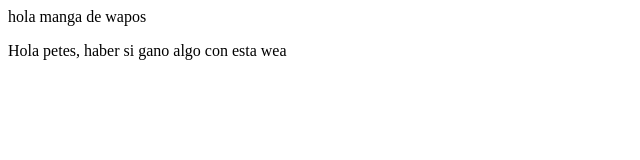
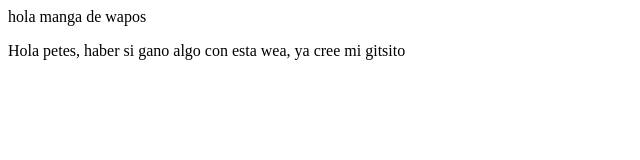
Before and after one commit to Ausubel/proyectDemoCursoPrework, a plain HTML site: page index.html in a window 1280 px wide. Shown: the whole page, without its empty margins (0-640 px from the left). Drawn offline with Linux system fonts and the light colour scheme.

Commit message:
cambios agrege mi  primer git

```diff
--- a/index.html
+++ b/index.html
@@ -9,7 +9,7 @@
 <body>
     hola manga de wapos
     <p>
-        Hola petes, haber si gano algo con esta wea
+        Hola petes, haber si gano algo con esta wea, ya cree mi gitsito
     </p>
 </body>
 </html>
```
